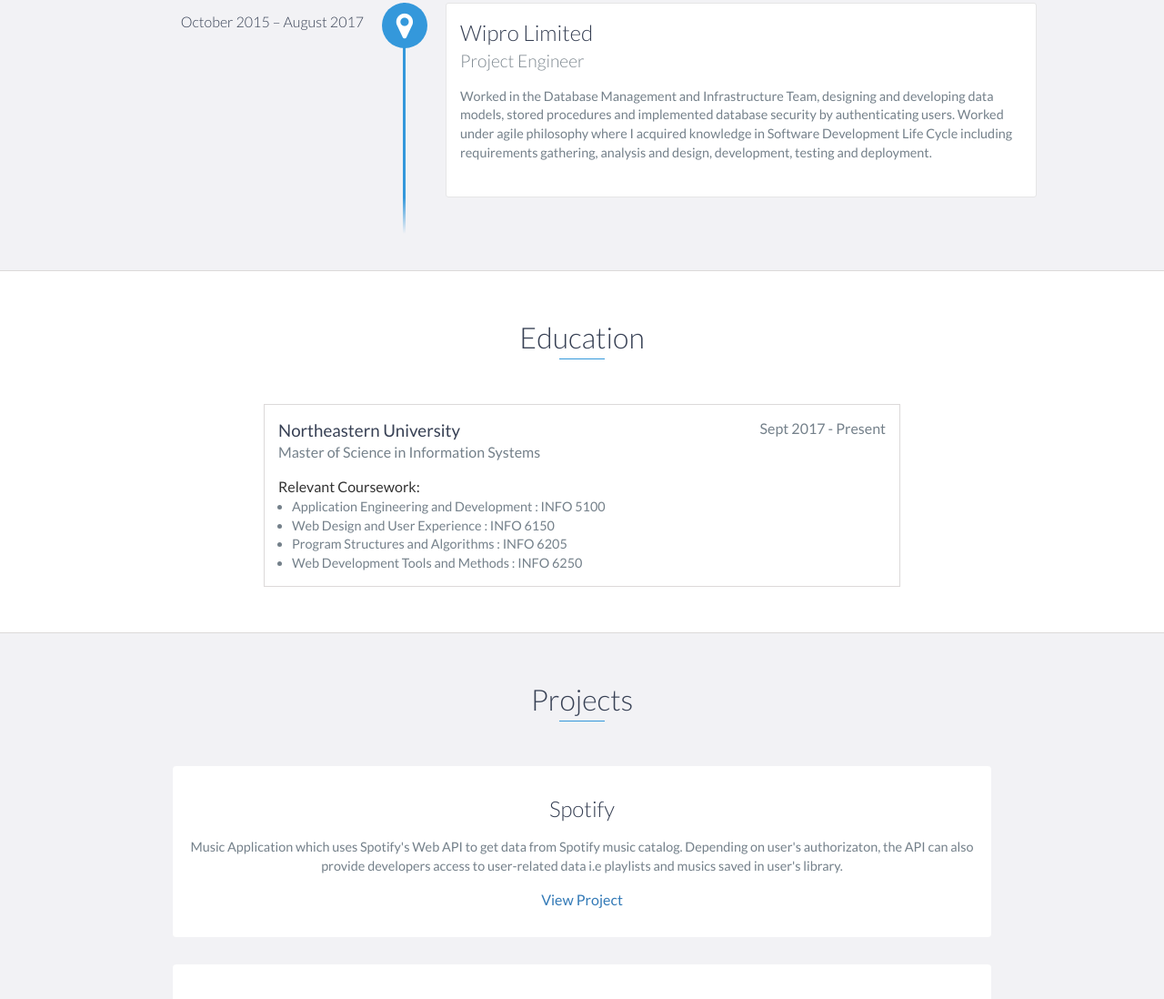
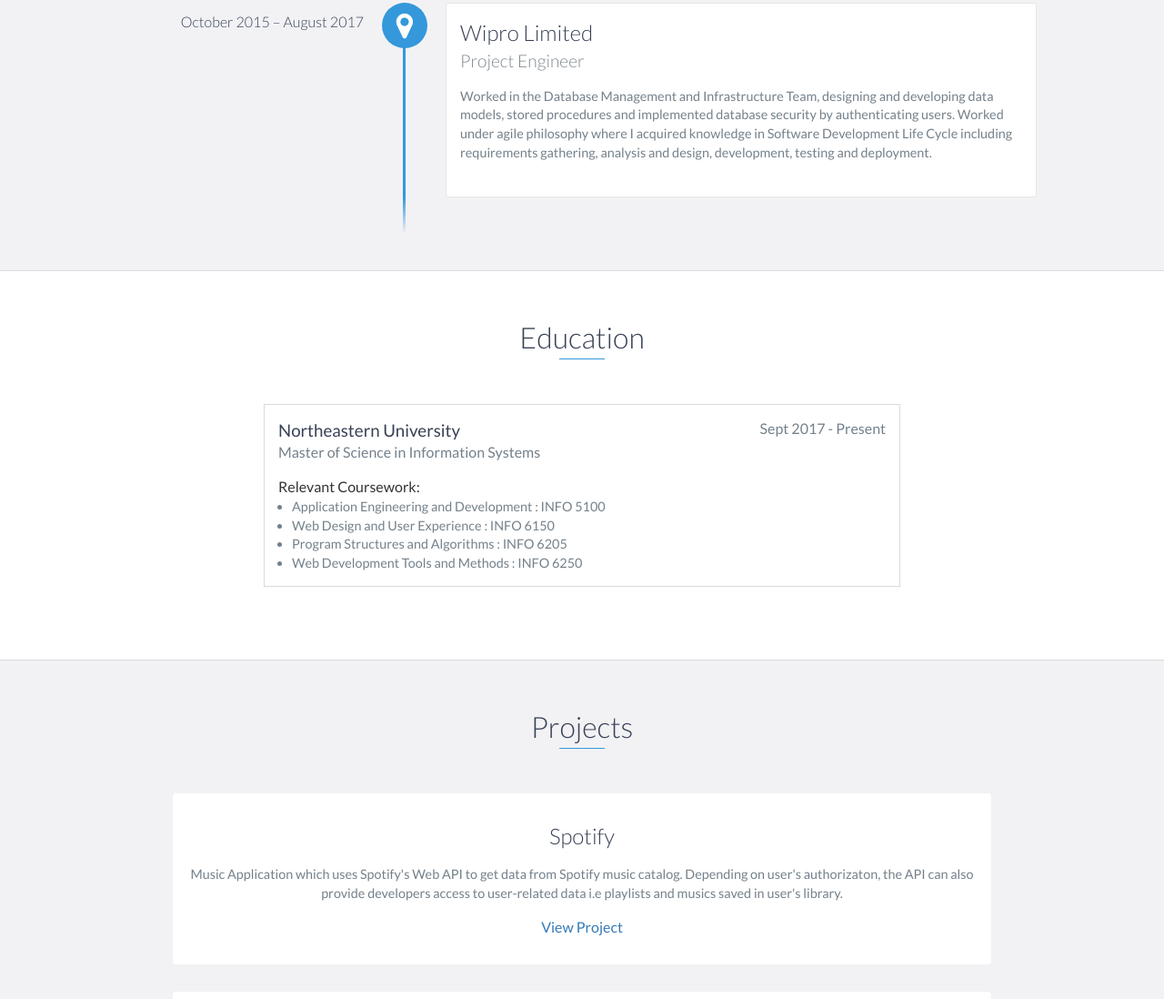
Before and after one commit to vishnuprasadmaruthi/Portfolio, a website: page index.html in a window 1280 px wide. Shown: the part 1195-2293 px from the top of the page at 91% size. Drawn offline with nearby package versions, Linux system fonts and the light colour scheme; files that its build step writes are made by us from their sources.

Commit message:
update 10.7

```diff
--- a/scss/styles.scss
+++ b/scss/styles.scss
@@ -577,7 +577,7 @@
 */
 
 #education1 {
-    padding: 50px 15px 20px 15px;
+    padding: 50px 15px;
     border-bottom: 1px solid $border;
     text-align: center;
 
```
